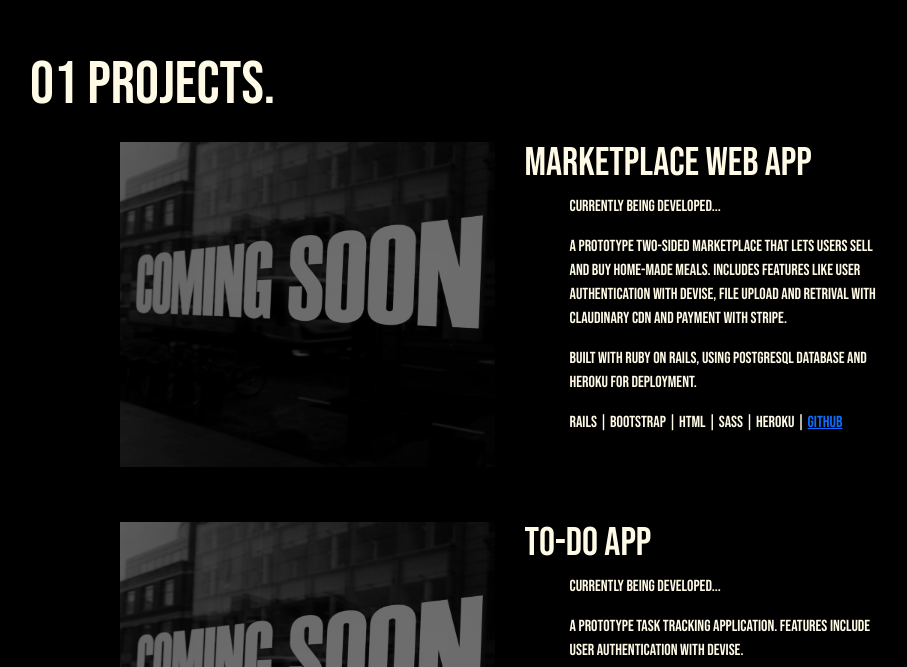
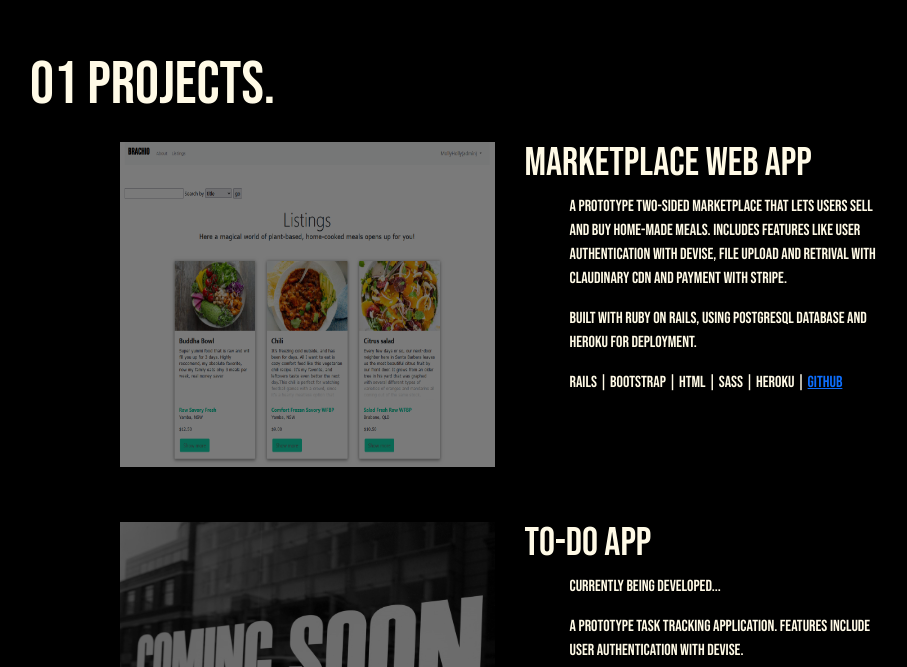
Before and after one commit to AvelyV/portfolio-long, a plain HTML site: page index.html in a window 1280 px wide. Shown: the part 695-1362 px from the top of the page, without its empty margins (118-1025 px from the left). Drawn offline with nearby package versions, Linux system fonts and the light colour scheme; a web font is replaced by a local one.

Commit message:
updated marketplace project

```diff
--- a/index.html
+++ b/index.html
@@ -66,13 +66,12 @@
                 data-href="https://brachio.herokuapp.com/"
                 class="link">
                 <div class="overlay"></div>
-                <img class="project-img" src="img/coming-soon.jpg" alt="Image of google homepage">
+                <img class="project-img" src="img/brachio.png" alt="marketplace website">
 
                 </div>
                 <!-- Info card -->
                 <div class="info">
                     <h1 class="project-name">Marketplace Web App</h1>
-                    <p>Currently being developed...</p>
                     <p>A prototype two-sided marketplace that lets users sell and buy
                         home-made meals. Includes features like User authentication with Devise, file upload and retrival with Claudinary CDN and payment with Stripe.
                     </p>
```
Also changed, not shown: img/brachio.PNG (added).
